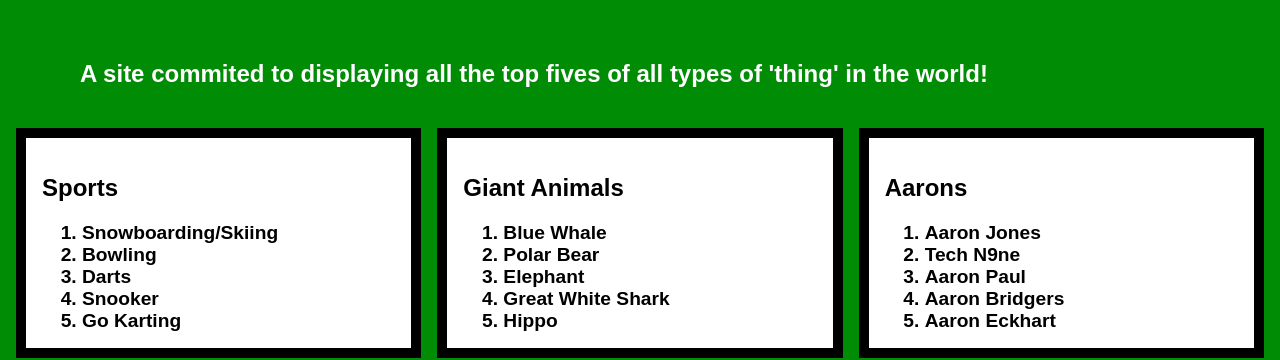
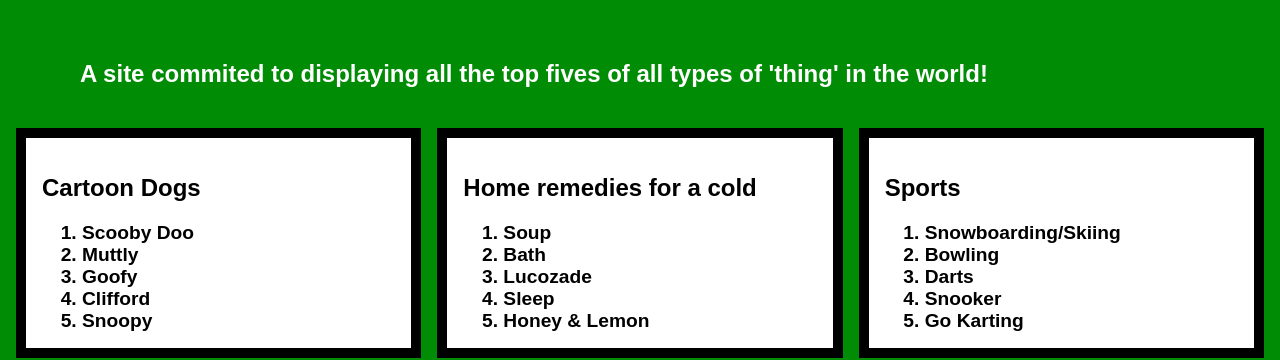
Before and after one commit to aaronjones96/top5, a Gatsby site: page / in a window 1280 px wide. Shown: the part 452-812 px from the top of the page. Built offline with nearby package versions, Linux system fonts and the light colour scheme; Gatsby itself is replaced by a stand-in of ours.

Commit message:
dogs and colds

```diff
--- a/src/pages/index.js
+++ b/src/pages/index.js
@@ -12,6 +12,8 @@ const IndexPage = () => (
 
     <ul className="grid">
 
+      <Tile title="Cartoon Dogs" one="Scooby Doo" two="Muttly" three="Goofy" four="Clifford" five="Snoopy" />
+      <Tile title="Home remedies for a cold" one="Soup" two="Bath" three="Lucozade" four="Sleep" five="Honey & Lemon" />
       <Tile title="Sports" one="Snowboarding/Skiing" two="Bowling" three="Darts" four="Snooker" five="Go Karting" />
       <Tile title="Giant Animals" one="Blue Whale" two="Polar Bear" three="Elephant" four="Great White Shark" five="Hippo" />
       <Tile title="Aarons" one="Aaron Jones" two="Tech N9ne" three="Aaron Paul" four="Aaron Bridgers" five="Aaron Eckhart" />
```
